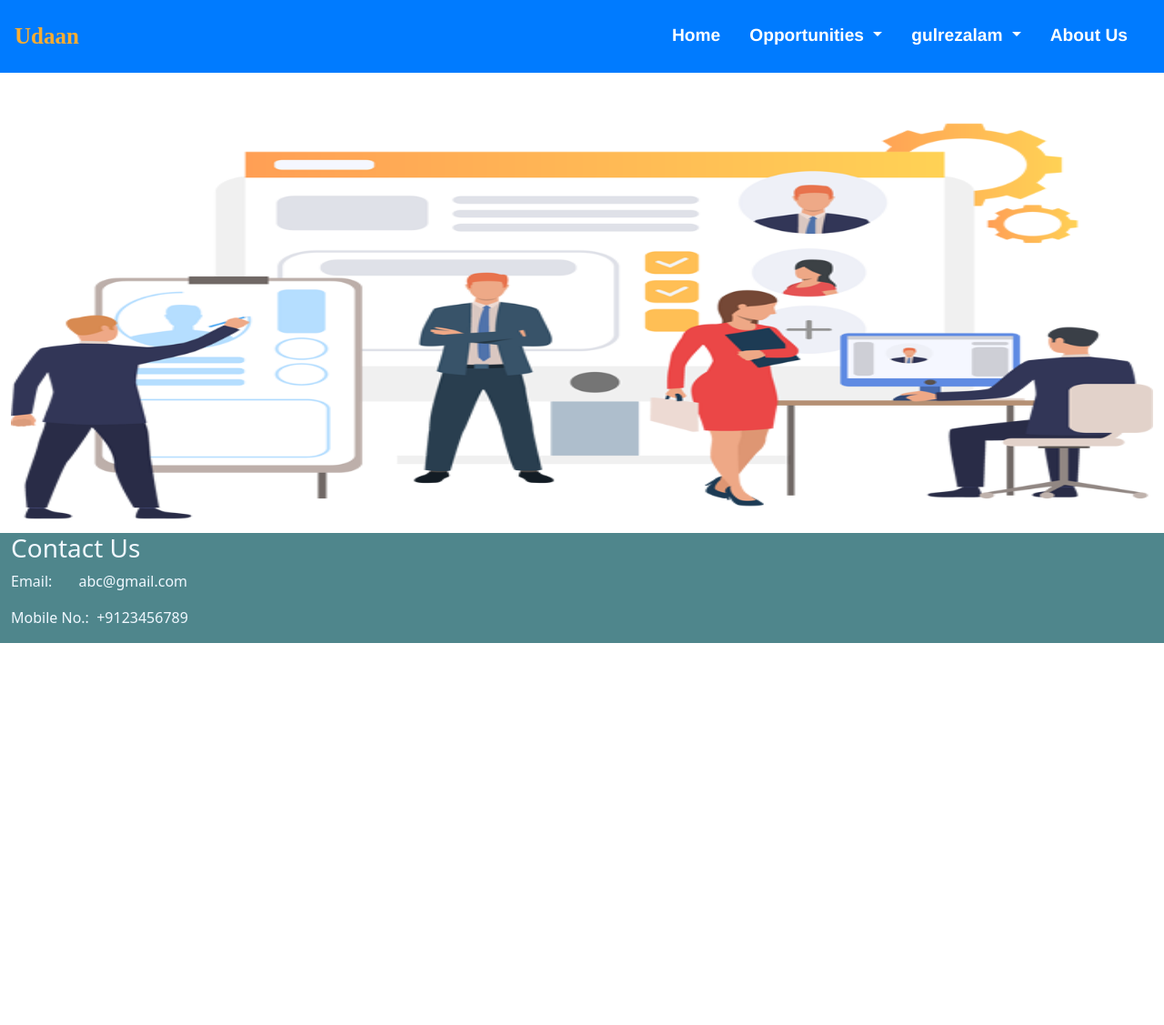
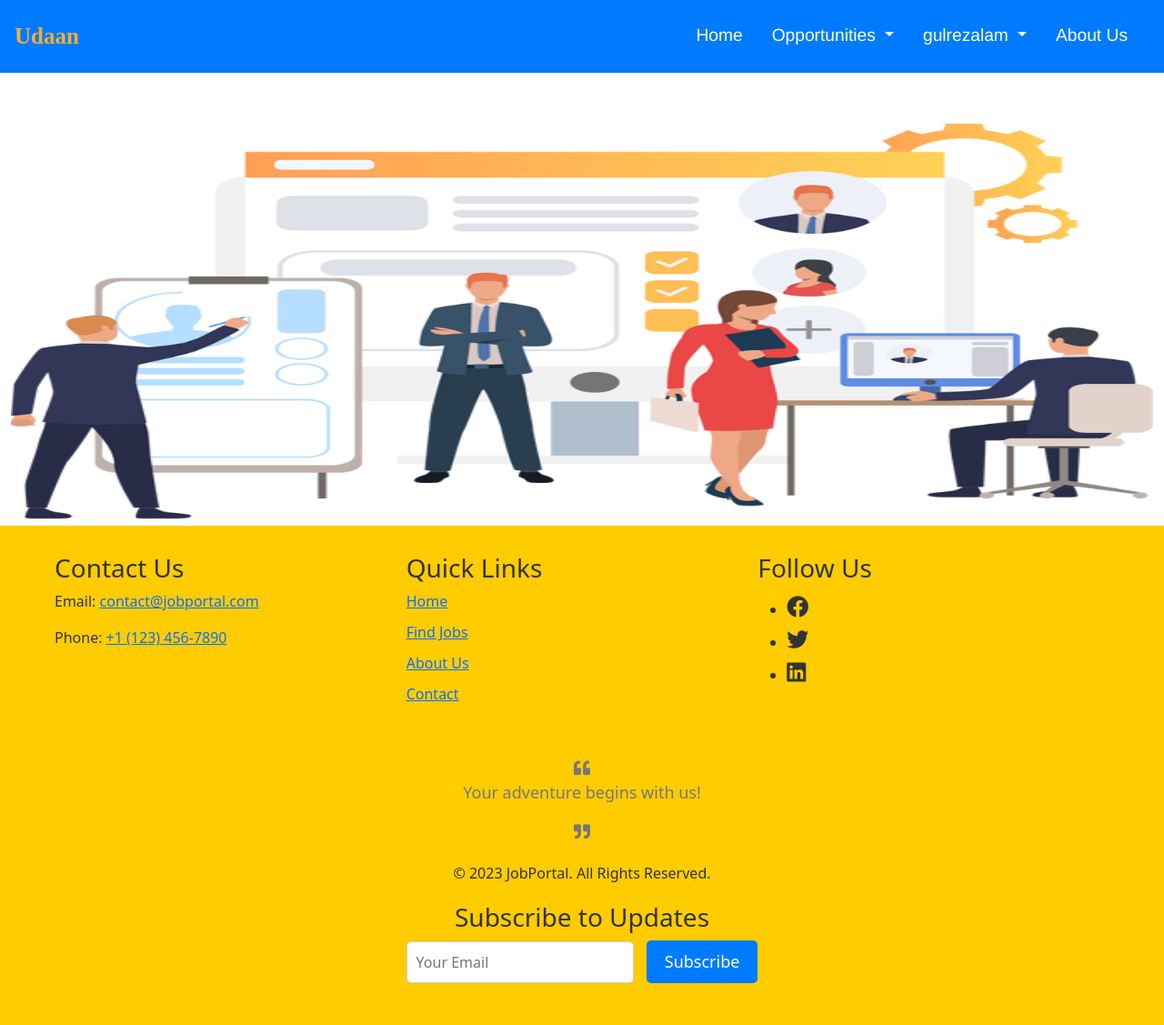
Before and after one commit to mrgulrez/job-portal, a Django app: page / in a window 1280 px wide. Shown: the whole page at 91% size. Before the commit the page ends 707 px from the top, so only its background shows below. Run offline with Django 3.2, Linux system fonts and the light colour scheme; a user stored in the database is signed in.

Commit message:
updated and created features for footer and authenications

```diff
--- a/jobs/static/css/style.css
+++ b/jobs/static/css/style.css
@@ -46,7 +46,6 @@
 }
 
 /* Form styles */
-
 form {
     font-weight: 500;
    font-style: italic;
@@ -115,7 +114,6 @@ form {
 
 .nav-link {
     color: #FFFFFF;
-    font-weight: bold;
 }
 
 .nav-link:hover {
@@ -127,25 +125,112 @@ form {
     background-color: #4f868c;
 }
 
-/* Footer styles */
-.footer {
-    background-color: #f8f9fa;
-    padding: 1rem;
-    font-size: 0.8rem;
+/* Footer Styles */
+/* Add your CSS styles for the interactive elements here */
+
+.custom-footer {
+    background-color: #ffcc00;
+    color: #333;
+    padding: 30px 0;
     text-align: center;
 }
 
-.footer a {
-    color: #6c757d;
-    text-decoration: none;
-    margin-right: 1rem;
+.footer-container {
+    max-width: 1200px;
+    margin: 0 auto;
+    padding: 0 20px;
 }
 
-.footer a:hover {
-    text-decoration: underline;
+.footer-content {
+    display: flex;
+    justify-content: space-between;
+    flex-wrap: wrap;
 }
 
-.footer .logo {
-    height: 30px;
-    margin-right: 1rem;
+.contact-info,
+.quick-links,
+.follow-us {
+    flex: 1;
+    margin-bottom: 20px;
+    text-align: left;
 }
+
+h3 {
+    color: #333;
+}
+
+.links-list {
+    list-style: none;
+    padding: 0;
+}
+
+.links-list li {
+    margin-bottom: 10px;
+}
+
+.icon-facebook,
+.icon-twitter,
+.icon-linkedin {
+    font-size: 24px;
+    margin-right: 10px;
+    color: #333;
+}
+
+.quote {
+    margin: 20px 0;
+    font-size: 18px;
+    color: #777;
+}
+
+#subscribe-button {
+    background-color: #009688;
+    color: #fff;
+    border: none;
+    padding: 10px 20px;
+    cursor: pointer;
+    font-size: 18px;
+    border-radius: 5px;
+}
+
+#subscribe-button:hover {
+    background-color: #00796b;
+}
+
+/* Add your CSS styles for the subscription form here */
+
+.subscribe {
+    text-align: center;
+    margin-top: 20px;
+}
+
+#email {
+    padding: 10px;
+    width: 250px;
+    border: 1px solid #ccc;
+    border-radius: 5px;
+    margin-right: 10px;
+}
+
+#email:focus {
+    outline: none;
+    border-color: #007bff;
+}
+
+button[type="submit"] {
+    background-color: #007bff;
+    color: #fff;
+    border: none;
+    padding: 10px 20px;
+    cursor: pointer;
+    font-size: 18px;
+    border-radius: 5px;
+}
+
+button[type="submit"]:hover {
+    background-color: #0056b3;
+}
+
+.subscribe-success {
+    color: green;
+    margin-top: 10px;
+}
--- a/jobs/templates/company_signup.html
+++ b/jobs/templates/company_signup.html
@@ -23,7 +23,7 @@
         background-color: #4f868c;
         color: white;
         font-size: larger;
-        width: 8rem;
+        width: 100%;
     }
 </style>
 {% endblock %}
--- a/jobs/templates/footer.html
+++ b/jobs/templates/footer.html
@@ -3,21 +3,97 @@
 {% block title %} Job Portal {% endblock %}
 {% block home %} active {% endblock %}
 {% block css %}
+<link rel="stylesheet" href="https://cdnjs.cloudflare.com/ajax/libs/font-awesome/5.15.3/css/all.min.css">
+{% endblock %}
 
-{% endblock %}
 {% block body %}
 {% load static %}
 <div class="container-fluid mt-2">
     <img src="{% static 'Recruitment Vector.png' %}" alt="" width="100%" height="450px">
 </div>
-    <div class="container-fluid mt-2" style="background-color: #4f868c; width: 100%;">
-        <div class="row">
-            <div class="col-md-4">
-                <h3 style="color: aliceblue;">Contact Us</h3>
-                <p style="color: aliceblue">Email:&nbsp;&nbsp&nbsp;&nbsp;&nbsp;&nbsp;&nbsp;abc@gmail.com</p>
-                <p style="color: aliceblue">Mobile No.:&nbsp;&nbsp;+9123456789</p>
+
+<footer class="custom-footer">
+    <div class="footer-container">
+        <div class="footer-content">
+            <div class="contact-info">
+                <h3>Contact Us</h3>
+                <p>Email: <a href="mailto:contact@jobportal.com">contact@jobportal.com</a></p>
+                <p>Phone: <a href="tel:+11234567890">+1 (123) 456-7890</a></p>
+            </div>
+            <div class="quick-links">
+                <h3>Quick Links</h3>
+                <ul class="links-list">
+                    <li><a href="/">Home</a></li>
+                    <li><a href="/job_list">Find Jobs</a></li>
+                    <li><a href="/about">About Us</a></li>
+                    <li><a href="/contact">Contact</a></li>
+                </ul>
+            </div>
+            <div class="follow-us">
+                <h3>Follow Us</h3>
+                <ul class="social-icons">
+                    <li><a href="#" class="icon-facebook"><i class="fab fa-facebook"></i></a></li>
+                    <li><a href="#" class="icon-twitter"><i class="fab fa-twitter"></i></a></li>
+                    <li><a href="#" class="icon-linkedin"><i class="fab fa-linkedin"></i></a></li>
+                </ul>
             </div>
         </div>
+        <div class="footer-bottom">
+            <div class="quote">
+                <i class="fas fa-quote-left"></i>
+                <p>Your adventure begins with us!</p>
+                <i class="fas fa-quote-right"></i>
+            </div>
+            <div class="copyright">
+                <p>&copy; 2023 JobPortal. All Rights Reserved.</p>
+            </div>
+            <div class="subscribe">
+                <h3>Subscribe to Updates</h3>
+                <form id="subscribe-form">
+                    <input type="email" id="email" placeholder="Your Email" required>
+                    <button type="submit">Subscribe</button>
+                </form>
+                <p class="subscribe-success" id="subscribe-success"></p>
+            </div>
     </div>
+</footer>
+
+
+
+<script>
+    document.getElementById("subscribe-form").addEventListener("submit", function(event) {
+        event.preventDefault();
+
+        // Get the user's email input
+        const email = document.getElementById("email").value;
+
+        // Send the email to your server (simulated here with a fetch request)
+        fetch("/your-server-endpoint", {
+            method: "POST",
+            headers: {
+                "Content-Type": "application/json",
+            },
+            body: JSON.stringify({ email }),
+        })
+        .then(response => response.json())
+        .then(data => {
+            if (data.success) {
+                // If the server stores the email successfully
+                const successMessage = document.getElementById("subscribe-success");
+                successMessage.textContent = `Thank you for subscribing with email: ${email}`;
+                // Reset the input field
+                document.getElementById("email").value = "";
+            } else {
+                // Handle the case where the server encountered an error
+                console.error("Server error:", data.error);
+            }
+        })
+        .catch(error => {
+            console.error("Request failed:", error);
+        });
+    });
+
+
+</script>
 
 {% endblock %}
--- a/jobs/templates/signup.html
+++ b/jobs/templates/signup.html
@@ -15,7 +15,7 @@
     }
 
     .form-group {
-        margin-bottom: 20px;
+
     }
 
     .form-check-label {
--- a/jobs/views.py
+++ b/jobs/views.py
@@ -4,6 +4,7 @@ from django.contrib.auth.models import User
 from django.contrib.auth import authenticate, login, logout
 from datetime import date
 from django.contrib import messages
+from .forms import ApplicantForm
 
 def index(request):
     return render(request, "footer.html")
@@ -39,6 +40,7 @@ def user_homepage(request):
         gender = request.POST['gender']
 
         applicant.user.email = email
+        applicant.user.username = email
         applicant.user.first_name = first_name
         applicant.user.last_name = last_name
         applicant.phone = phone
@@ -55,6 +57,25 @@ def user_homepage(request):
         alert = True
         return render(request, "user_homepage.html", {'alert':alert})
     return render(request, "user_homepage.html", {'applicant':applicant})
+
+def edit_profile(request):
+    if request.method == 'POST':
+        form = ApplicantForm(request.POST, instance=request.user)
+        if form.is_valid():
+            new_username = form.cleaned_data["username"]
+
+            if User.objects.filter(username=new_username).exclude(id=request.user.id).exists():
+                messages.error(request, 'Username is already in use.')
+            else:
+                form.save()
+                messages.success(request, 'Profile updated successfully.')
+                return redirect('user_homepage')
+    else:
+        form = ApplicantForm(instance=request.user)
+
+    return render(request, 'edit_profile.html', {'form': form})
+
+
 
 def all_jobs(request):
     jobs = Job.objects.all().order_by('-start_date')
```
Also changed, not shown: jobs/forms.py (added, +7 -0 lines), jobs/templates/index.html (added, +21 -0 lines), README.md (added), db.sqlite3, jobs/media/2022-02-22_1.png (added), jobs/media/Screenshot_2022-09-03-23-40-24-60_8ceee6849b8c4820d6837a47f7055a8f.jpg (added), jobs/templates/edit_profile.html (renamed from jobs/templates/user_homepage.html).
